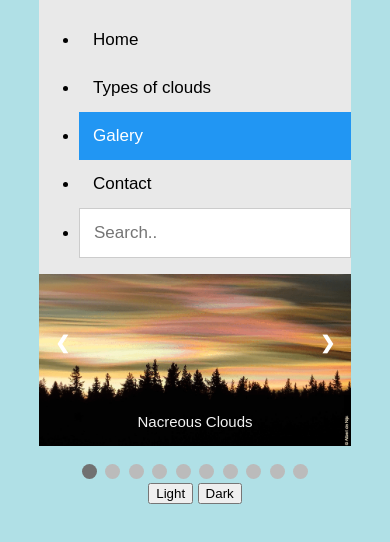
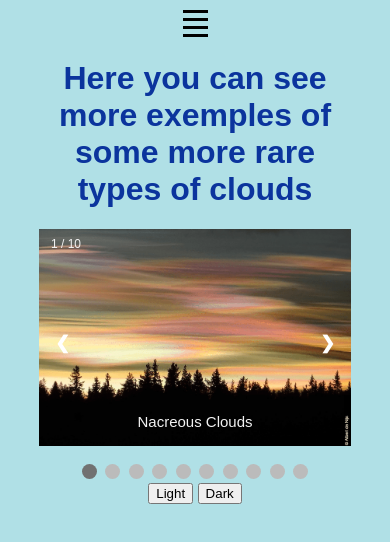
Before and after one commit to RaluBV/RaluBV.github.io, a plain HTML site: page galery.html in a window 390 px wide. Drawn offline with Linux system fonts and the light colour scheme.

Commit message:
Update styles.css

```diff
--- a/styles.css
+++ b/styles.css
@@ -1,66 +1,7 @@
 * {
     box-sizing: border-box;
 }
-/*
-.container1 {
-    width: 80%;
-    margin-left: 10%;
-}
 
-body {
-  margin: 0;
-  font-family: Arial, Helvetica, sans-serif;
-}
-
-.topnav {
-  overflow: hidden;
-  background-color: #e9e9e9;
-}
-
-.topnav a {
-  float: left;
-  display: block;
-  color: black;
-  text-align: center;
-  padding: 14px 16px;
-  text-decoration: none;
-  font-size: 17px;
-}
-
-.topnav a:hover {
-  background-color: #ddd;
-  color: black;
-}
-
-.topnav a.active {
-  background-color: #2196F3;
-  color: white;
-}
-
-.topnav input[type=text] {
-  float: right;
-  padding: 6px;
-  margin-top: 8px;
-  margin-right: 16px;
-  border: none;
-  font-size: 17px;
-}
-
-@media screen and (max-width: 600px) {
-  .topnav a, .topnav input[type=text] {
-    float: none;
-    display: block;
-    text-align: left;
-    width: 100%;
-    margin: 0;
-    padding: 14px;
-  }
-
-  .topnav input[type=text] {
-    border: 1px solid #ccc;
-  }
-}
-*/
 .container1 {
     width: 80%;
     margin-left: 10%;
@@ -80,6 +21,137 @@ body {
   background-color:powderblue;
 }
 
+
+.topnav {
+  position: fixed;
+  top: 0;
+  width: 80%;
+  z-index: 999;
+  display: flex;
+  justify-content: space-around;
+  align-items: center;
+  min-height: 5vh;
+  max-height: 60px;
+  -webkit-text-stroke: 1px black;
+  font-family: sans;
+  color: #fff3f3;
+  padding: 5px 10px;
+  margin-bottom: 20px;
+}
+.nav-links {
+  display: flex;
+  justify-content: space-around;
+  width: 50%;
+}
+.nav-links li {
+  list-style: none;
+}
+
+.nav-links a {
+
+  font-family: monospace;
+  color: #0b349d;
+  text-decoration: none;
+
+  /*letter-spacing: 4px;*/
+
+  font-size: 15px;
+}
+
+ul {
+list-style-type: none;
+}
+
+ul li {
+  display: inline-block;
+}
+
+  ul li a {
+      padding: 5px 20px;
+      border: 1px solid transparent;
+      transition: 0.6s ease;
+  }
+
+      ul li a:hover {
+          background-color: #0b349d;
+          -webkit-text-stroke: 1px white;
+          font-family: sans;
+          color: white;
+      }
+
+  ul li .active {
+      background-color: rgb(55, 92, 138);
+      -webkit-text-stroke: 1px white;
+      font-family: sans;
+      color: white;
+      text-decoration: none;
+  }
+
+.menu {
+display: none;
+cursor: pointer;
+}
+
+.menu div {
+  width: 25px;
+  height: 3px;
+  background-color: #000;
+  margin: 5px;
+}
+
+@media screen and (max-width:1024px) {
+  .nav-links {
+      width: 70%;
+  }
+}
+
+@media screen and (max-width:768px) {
+  body {
+      overflow-x: hidden;
+  }
+
+  .nav-links {
+    position: absolute;
+    right: -80px;
+    height: 100vh;
+    top: -3vh;
+    background-color: powderblue;
+    display: flex;
+    flex-direction: column;
+    align-items: center;
+    width: 40%;
+    transform: translate(100%);
+    transition: transform 0.5s ease-in;
+    box-shadow: rgb(0 0 0 / 4%) 5px 0px inset;
+    padding: 5px 10px;
+
+  }
+
+      .nav-links li {
+          opacity: 0;
+      }
+
+  .menu {
+      display: block;
+  }
+}
+
+.nav-active {
+  transform: translateX(0%);
+}
+
+@keyframes navLinkFade {
+  from {
+      opacity: 0;
+      transform: translateX(50px);
+  }
+
+  to {
+      opacity: 1;
+      transform: translateX(0px);
+  }
+}
+/*
 .topnav {
   overflow: visible;
   background-color: #e9e9e9;
@@ -150,7 +222,7 @@ body {
   .topnav input[type=text] {
     border: 1px solid #ccc;
   }
-}
+}*/
 /*
 @media screen and (max-width: 600px) {
   .topnav .search-container {
```
